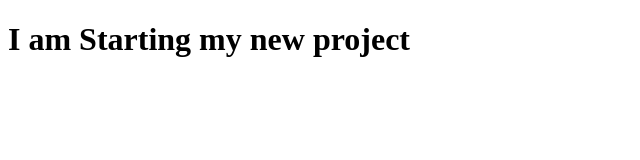
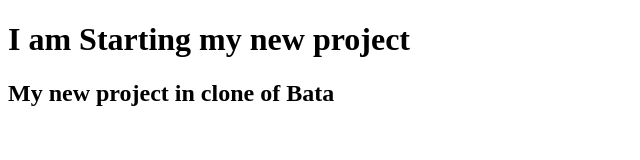
Before and after one commit to Shreyadshet/javaFullstack, a plain HTML site: page index.html in a window 1280 px wide. Shown: the whole page, without its empty margins (0-640 px from the left). Drawn offline with Linux system fonts and the light colour scheme.

Commit message:
next update

```diff
--- a/index.html
+++ b/index.html
@@ -7,5 +7,6 @@
 </head>
 <body>
     <h1>I am Starting my new project</h1>
+    <h2>My new project in clone of Bata</h2>
 </body>
 </html>
```
